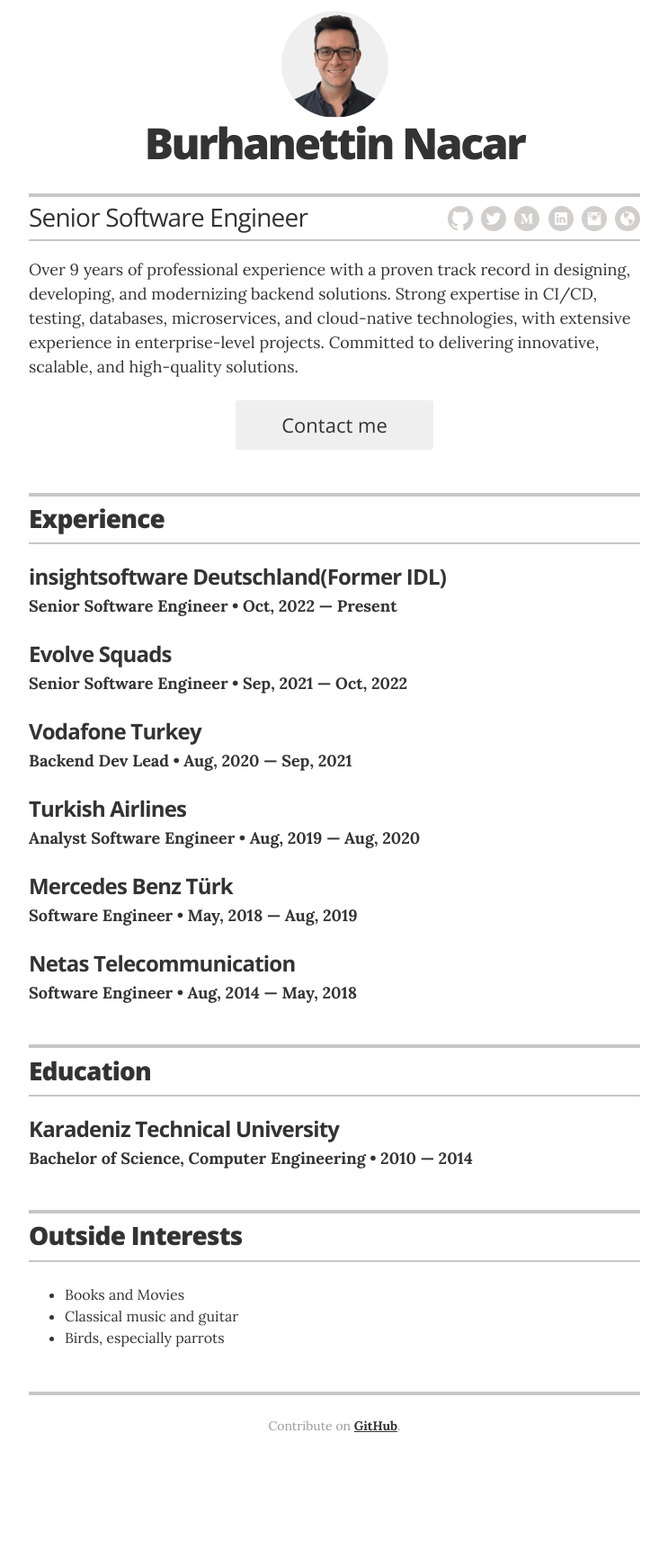
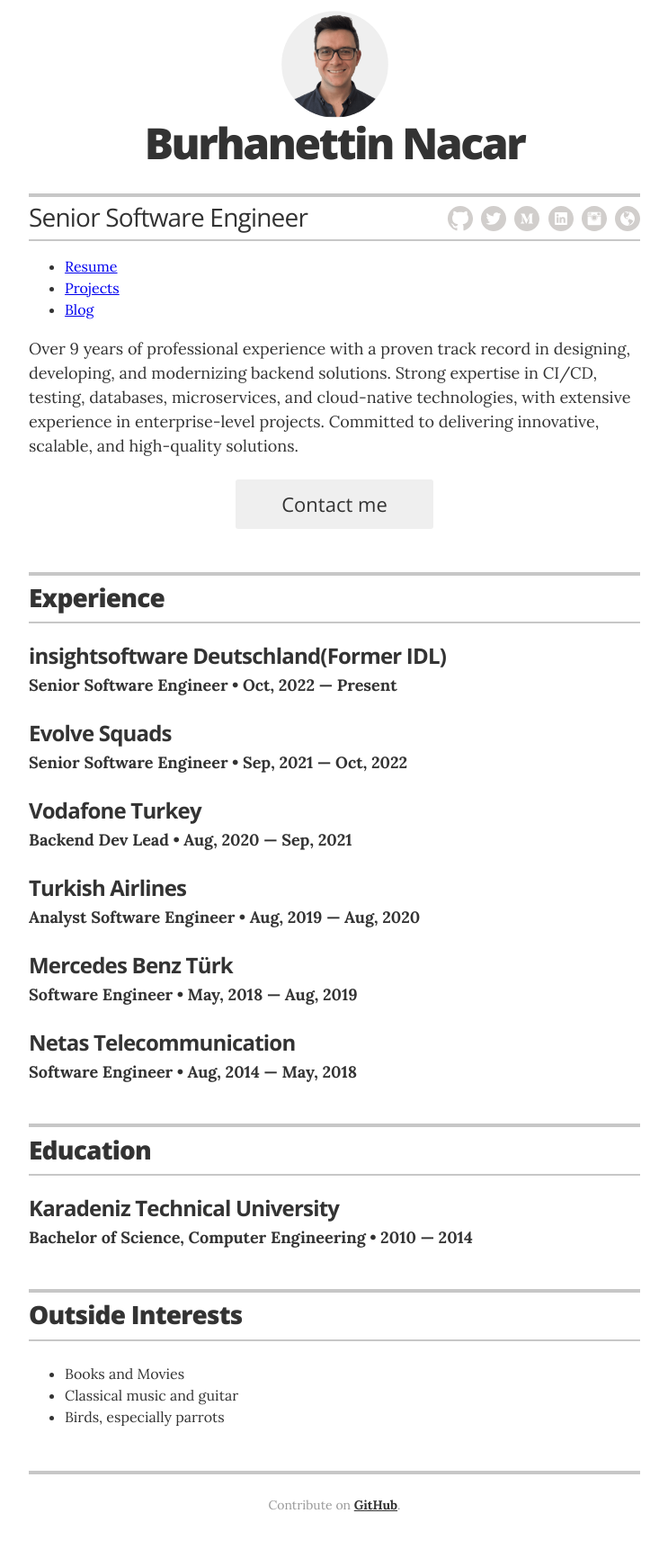
Before and after one commit to uppnrise/uppnrise.github.io, a Jekyll site: the page built from index.html, in a window 1280 px wide. Shown: the whole page at 90% size, without its empty margins (268-1011 px from the left). Built offline with Jekyll 4.4.1, drawn with Linux system fonts in a browser that asks for light colours; before the commit the page ends 1644 px from its top, so only the background shows below that.

Commit message:
Update resume layout to use master

```diff
--- a/_layouts/resume.html
+++ b/_layouts/resume.html
@@ -1,52 +1,6 @@
-<!DOCTYPE html>
-<html>
-
-  {% include head.html %}
-
-  <body class="theme-{% if site.resume_theme %}{{ site.resume_theme }}{% endif %}">
-
-    <div class="wrapper" itemscope itemtype="http://schema.org/Person">
-      <meta itemprop="telephone" content="{{ site.contact_telephone }}"/>
-      <meta itemprop="address" content="{{ site.contact_address }}"/>
-
-      <header class="page-header">
-
-        <!-- You can turn off the avatar in _config.yml by setting to false -->
-        {% if site.avatar == 'true' %}
-        <img src="images/profile.png" alt="my photo" class="avatar no-print" itemprop="image">
-        {% endif %}
-
-        <!-- Your name is defined in the _config.yml file -->
-        <h1 class="header-name" itemprop="name">{{ site.name }}</h1>
-
-        <!-- To display contact info here, change `display_header_contact_info` value in _config.yml to true -->
-        {% if site.display_header_contact_info == 'true' %}
-        <div class="header-contact-info">
-          <p>{{ site.header_contact_info }}</p>
-        </div>
-        {% endif %}
-
-        <div class="title-bar no-print">
-
-          <!-- Your title is also defined in the _config.yml file -->
-          <h2 class="header-title" itemprop="jobTitle">{{ site.job_title }}</h2>
-
-          <!-- This is the markup for the icon links; moved out to an include because it's very verbose, and you shouldn't ever need to edit the markup (unless you want to re-order the icons); if you want to customize which links appear, define them in the _config.yml file -->
-          {% include icon-links.html %}
-        </div>
-
-        <div class="executive-summary" itemprop="description">
-          {{ site.header_intro }}
-        </div>
-
-        {% if site.looking_for_work == 'yes' %}
-        <a href="mailto:{{ site.contact_email }}" class="contact-button no-print" itemprop="email">Contact me</a>
-        {% elsif site.looking_for_work == 'no' %}
-        <a class="contact-button not-looking no-print">I'm not looking for work right now.</a>
-        {% else %}
-        {% endif %}
-
-      </header>
+---
+layout: default
+---
 
 {% if site.section_experience %}
 <!-- begin Experience -->
@@ -230,13 +184,3 @@
 </section>
 <!-- end Print Social Links -->
 {% endif %}
-
-      <footer class="page-footer">
-        <p class="footer-line"> Contribute on <a href="https://github.com/uppnrise/uppnrise.github.io">GitHub</a>.</p>
-      </footer>
-
-    </div>
-
-  </body>
-
-</html>
```
Lines whose indentation alone changed are shown as unchanged.
